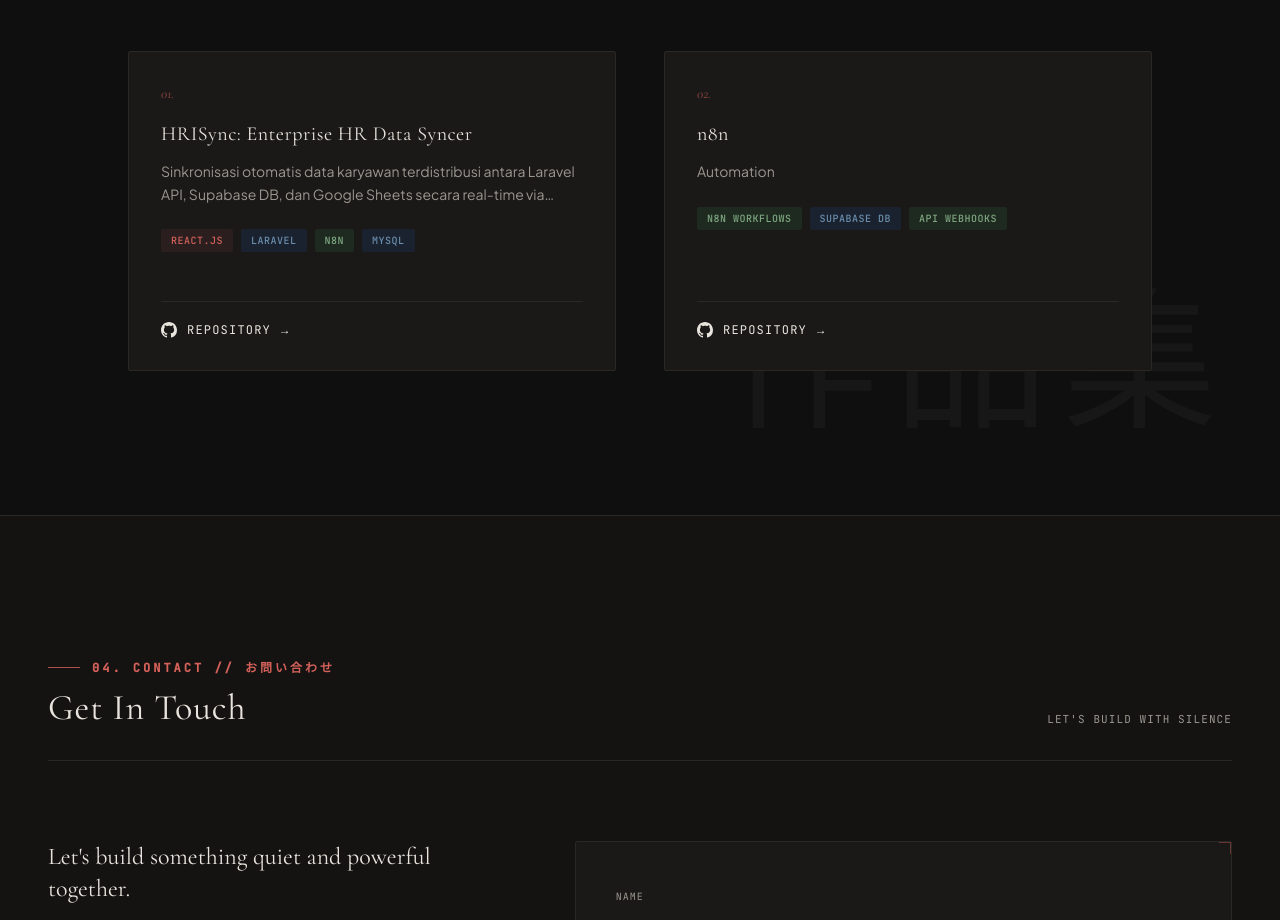
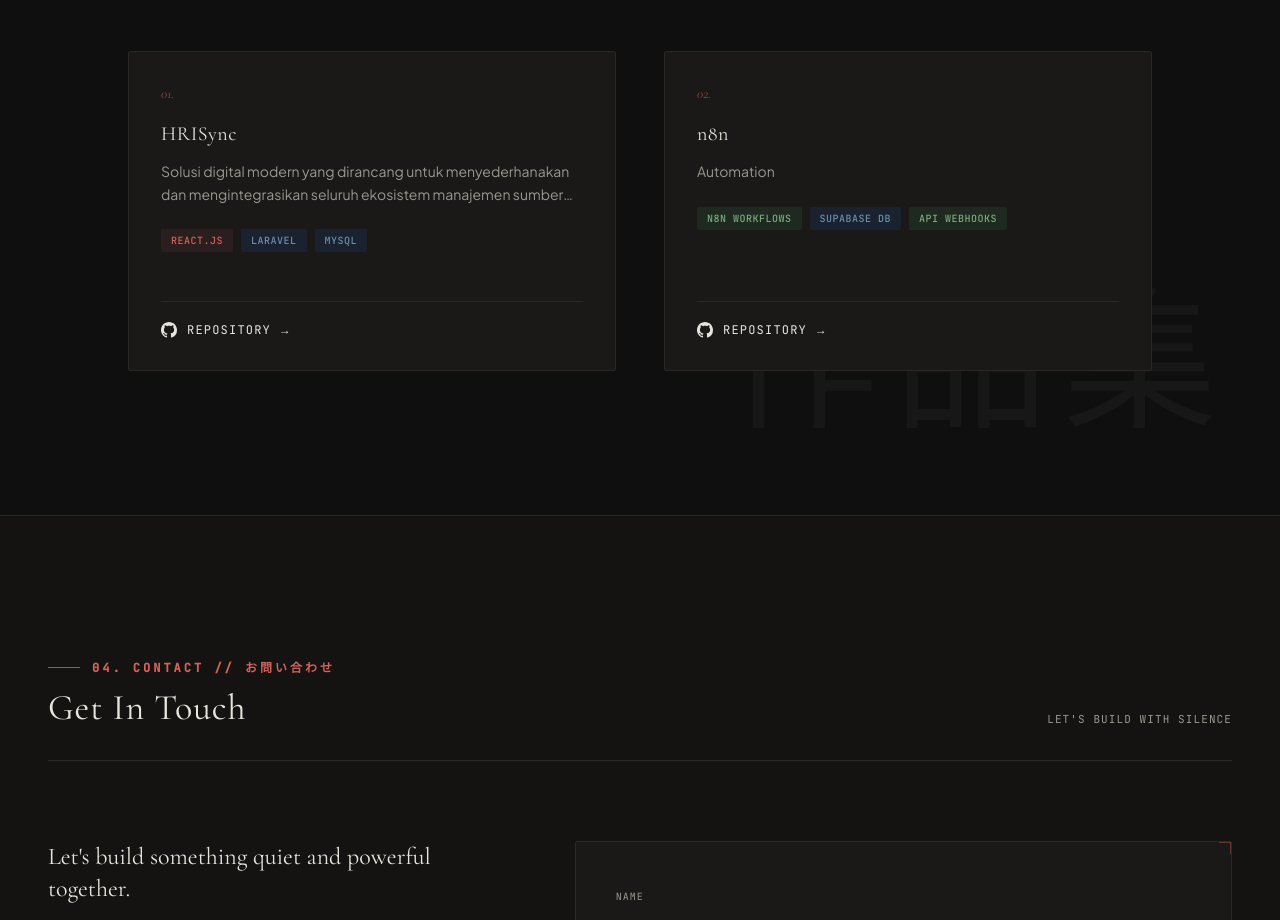
Before and after one commit to Yossy123/Portofolio, a React (Vite) app: page / in a window 1280 px wide. Shown: the part 2200-3120 px from the top of the page. Built offline with nearby package versions, Linux system fonts and the light colour scheme.

Commit message:
commit 3

```diff
--- a/src/components/Projects.jsx
+++ b/src/components/Projects.jsx
@@ -4,12 +4,11 @@
   const projects = [
     {
       id: "01",
-      name: "HRISync: Enterprise HR Data Syncer",
-      desc: "Sinkronisasi otomatis data karyawan terdistribusi antara Laravel API, Supabase DB, dan Google Sheets secara real-time via webhook n8n.",
+      name: "HRISync",
+      desc: "Solusi digital modern yang dirancang untuk menyederhanakan dan mengintegrasikan seluruh ekosistem manajemen sumber daya manusia (HR). Aplikasi ini mengubah proses administrasi yang manual menjadi otomatis, cepat, dan efisien.",
       tech: [
         { name: "React.js", category: "frontend" },
         { name: "Laravel", category: "backend" },
-        { name: "n8n", category: "automation" },
         { name: "MySQL", category: "database" }
       ],
       link: "https://github.com/Ryandra-TI01/HRIS-frontend"
@@ -86,7 +85,7 @@
                   {project.name}
                 </h3>
 
-                <p className="text-sm text-zen-slate font-sans leading-relaxed mb-6 line-clamp-2">
+                <p className="text-sm text-zen-slate font-sans leading-relaxed mb-6 line-clamp-2 group-hover:line-clamp-none transition-all duration-300">
                   {project.desc}
                 </p>
 
```
